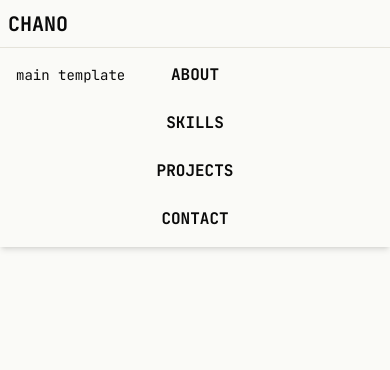
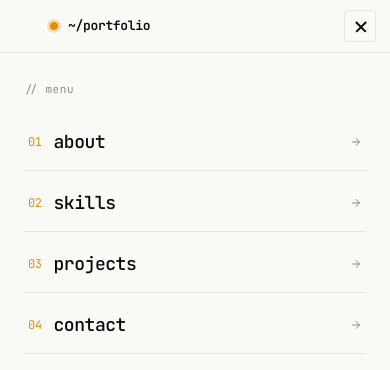
Before and after one commit to chano6/my-portfolio, a Next.js app: page / in a window 390 px wide. Both pictures are taken after a click on the button "메뉴 열기". Shown: the top 370 px of the page. Built offline with nearby package versions, Linux system fonts and the light colour scheme.

Commit message:
style: 헤더 추가

```diff
--- a/src/app/globals.css
+++ b/src/app/globals.css
@@ -56,19 +56,33 @@
   --selection: oklch(0.78 0.16 70 / 0.35);
 }
 
+.menu-bar {
+  display: block;
+  width: 14px;
+  height: 1.5px;
+  background: var(--fg);
+  position: absolute;
+  top: 50%;
+  left: 9px;
+  transition: transform var(--t-fast), opacity var(--t-fast);
+}
+
+@keyframes fadeIn { from { opacity: 0; } }
+
 @layer base {
   * {
-    box-sizing: border-box;
     @apply border-line;
   }
+  html {
+    scroll-behavior: smooth;
+  }
   body {
-    @apply bg-bg text-fg font-mono;
-    font-size: 14px;
-    line-height: 1.65;
+    @apply bg-bg text-fg font-mono text-sm leading-[1.65] antialiased;
     font-feature-settings: "calt", "liga";
-    -webkit-font-smoothing: antialiased;
     text-rendering: optimizeLegibility;
-    transition: background var(--t-med), color var(--t-med);
+    transition:
+      background var(--t-med),
+      color var(--t-med);
   }
   ::selection {
     background: var(--selection);
@@ -76,106 +90,10 @@
   }
 }
 
-.intro-title {
-  text-align: center;
-  color: transparent;
-  overflow: hidden;
-  font-family: var(--font-mono);
-  font-weight: 700;
-  font-size: clamp(2rem, 11vw, 5rem);
-  line-height: 0;
-
-  --intro-width: 4.3em;
-  --intro-shift-mid: 9em;
-  --intro-shift-end: 15em;
-  --intro-scale-mid: 3;
-  --intro-line-thickness: 0.07em;
-
-  background: linear-gradient(
-    90deg,
-    var(--color-fg) 47%,
-    var(--color-fg) 49%,
-    var(--color-fg) 50%,
-    var(--color-bg) 50%,
-    var(--color-bg) 100%
-  );
-  background-size: 300% 100%;
-  background-position: right;
-  -webkit-background-clip: text;
-  background-clip: text;
-  /* 타이머 값 변경 시 src/constants/ui.ts의 INTRO_DURATION_MS도 함께 수정 */
-  animation: into 4s forwards;
-}
-
-.intro-title::before,
-.intro-title::after {
-  content: "";
-  display: block;
-  width: 100%;
-  height: var(--intro-line-thickness);
-  background: var(--color-fg);
-  animation: into2 4s forwards;
-}
-
-@keyframes into {
-  0% {
-    width: 0;
-  }
-  7% {
-    width: var(--intro-width);
-    transform: skewY(0deg);
-  }
-  15% {
-    line-height: 0;
-    background-position: right;
-    transform: skewY(-10deg);
-  }
-  25% {
-    width: var(--intro-width);
-    line-height: 1;
-    transform: skewY(-10deg) translate(0);
-  }
-  85% {
-    width: var(--intro-width);
-    line-height: 1;
-    transform: skewY(-10deg) translate(0);
-  }
-  90% {
-    line-height: 0;
-    transform: skewY(-10deg) translate(0) scaleX(1);
-  }
-  95% {
-    transform: skewY(-10deg) translate(var(--intro-shift-mid))
-      scaleX(var(--intro-scale-mid));
-  }
-  100% {
-    background-position: left;
-    transform: skewY(-10deg) translate(var(--intro-shift-end)) scaleX(1);
+/* mobile */
+@media (max-width: 768px) {
+  :root {
+    --gutter-w: 28px;
+    --maxw: 600px;
   }
 }
-
-@keyframes into2 {
-  12% {
-    height: var(--intro-line-thickness);
-  }
-  15% {
-    height: calc(var(--intro-line-thickness) * 2);
-  }
-  85% {
-    height: calc(var(--intro-line-thickness) * 2);
-  }
-  90% {
-    height: var(--intro-line-thickness);
-  }
-}
-
-@media (max-width: 640px) {
-  .intro-title {
-    font-size: clamp(2rem, 12vw, 3.2rem);
-    --intro-width: 4.8em;
-    --intro-shift-mid: 5.5em;
-    --intro-shift-end: 8em;
-    --intro-scale-mid: 2.1;
-    --intro-line-thickness: 0.05em;
-  }
-}
--- a/src/app/layout.tsx
+++ b/src/app/layout.tsx
@@ -1,6 +1,6 @@
-import Header from "@/components/common/header";
 import type { Metadata } from "next";
 import { JetBrains_Mono } from "next/font/google";
+import Header from "@/components/common/header";
 import "./globals.css";
 
 const jetbrainsMono = JetBrains_Mono({
@@ -21,9 +21,9 @@ export default function RootLayout({
 }>) {
   return (
     <html lang="ko" className={`${jetbrainsMono.variable} h-full antialiased`}>
-      <body className="min-h-full flex flex-col">
+      <body>
         <Header />
-        <main className="relative w-full h-full p-4 md:px-5">{children}</main>
+        <main className="relative h-full w-full p-4 md:px-5">{children}</main>
       </body>
     </html>
   );
--- a/src/components/common/header.tsx
+++ b/src/components/common/header.tsx
@@ -1,73 +1,87 @@
 "use client";
 
-import { NavItem } from "@/types";
+import { ArrowRight } from "lucide-react";
 import Link from "next/link";
-import { useState } from "react";
+import { useEffect, useState } from "react";
 import MenuButton from "./menu-button";
 
-const navItems: NavItem[] = [
-  { label: "ABOUT", href: "#about", sectionId: "about" },
-  { label: "SKILLS", href: "#skills", sectionId: "skills" },
-  { label: "PROJECTS", href: "#projects", sectionId: "projects" },
-  { label: "CONTACT", href: "#contact", sectionId: "contact" },
+const links = [
+  { id: "about", n: "01", label: "about" },
+  { id: "skills", n: "02", label: "skills" },
+  { id: "projects", n: "03", label: "projects" },
+  { id: "contact", n: "04", label: "contact" },
 ];
 
 function Header() {
   const [isMenuOpen, setIsMenuOpen] = useState(false);
 
+  useEffect(() => {
+    document.body.style.overflow = isMenuOpen ? "hidden" : "";
+    return () => {
+      document.body.style.overflow = "";
+    };
+  }, [isMenuOpen]);
+
   return (
-    <header className="relative w-full h-12 flex items-center bg-background border-b border-foreground justify-between px-2 md:px-4">
-      <Link href="/" className="text-xl text-foreground font-bold">
-        CHAN<span className="text-primary">O</span>
-      </Link>
+    <>
+      <header className="sticky top-0 z-50 flex items-center justify-between border-line border-b bg-[color-mix(in_oklab,var(--bg)_88%,transparent)] backdrop-blur-[10px]">
+        <div className="mx-auto flex w-full max-w-[calc(var(--maxw)+var(--gutter-w)+22px)] items-center justify-between gap-4 py-2.5 pr-3.5 pl-[calc(var(--gutter-w)+22px)] md:max-w-[calc(var(--maxw)+var(--gutter-w)+32px)] md:py-3 md:pr-4 md:pl-[calc(var(--gutter-w)+32px)]">
+          <Link
+            href="#top"
+            className="inline-flex items-center gap-2.5 font-semibold text-[13px] tracking-tight"
+          >
+            <span className="h-2 w-2 rounded-full bg-accent shadow-[0_0_0_3px_color-mix(in_oklab,var(--accent)_25%,transparent)]" />
+            <span>~/portfolio</span>
+          </Link>
 
-      <MenuButton
-        isOpen={isMenuOpen}
-        onClick={() => setIsMenuOpen(!isMenuOpen)}
-      />
-
-      {/* --- PC용 내비게이션 --- */}
-      <nav className="hidden md:block">
-        <ul className="flex gap-6 text-base">
-          {navItems.map((link) => (
-            <li key={link.sectionId}>
+          <nav className="hidden items-center gap-5.5 md:flex">
+            {links.map((link) => (
               <Link
-                href={link.href}
-                className="text-muted-foreground hover:text-foreground hover:font-bold transition-colors duration-200"
+                key={link.id}
+                href={`#${link.id}`}
+                className="text-fg-dim text-xs tracking-wide transition-colors duration-(--t-fast) hover:text-fg"
               >
+                <span className="mr-1 text-fg-muted opacity-50">{link.n}.</span>
                 {link.label}
               </Link>
-            </li>
-          ))}
-        </ul>
-      </nav>
+            ))}
+          </nav>
 
-      {/* --- 모바일용 네비게이션 --- */}
-      <nav
-        id="mobile-nav"
-        aria-hidden={!isMenuOpen}
-        className={`absolute top-full left-0 w-full bg-background shadow-md transition-all duration-300 ease-in-out md:hidden overflow-hidden ${
-          isMenuOpen
-            ? "max-h-100 py-4 opacity-100"
-            : "max-h-0 py-0 opacity-0 pointer-events-none"
-        }`}
-      >
-        <ul className="flex flex-col items-center gap-6 px-6">
-          {navItems.map((link) => (
-            <li key={link.sectionId}>
+          <MenuButton
+            isOpen={isMenuOpen}
+            onClick={() => setIsMenuOpen(!isMenuOpen)}
+          />
+        </div>
+      </header>
+
+      {isMenuOpen && (
+        <div className="fixed inset-x-0 top-14 bottom-0 z-49 animate-[fadeIn_160ms_ease-out] overflow-y-auto bg-bg md:hidden">
+          <div className="mx-auto flex max-w-150 flex-col gap-1 px-6 pt-6 pb-8">
+            <span className="mb-3 text-[11px] text-fg-muted tracking-wider">
+              {"// menu"}
+            </span>
+            {links.map((link) => (
               <Link
-                href={link.href}
-                className="font-bold text-foreground text-base"
+                key={link.id}
+                href={`#${link.id}`}
+                className="flex items-center gap-3 border-line border-b px-1 py-3.5 font-medium text-fg text-lg tracking-tight"
                 onClick={() => setIsMenuOpen(false)}
                 tabIndex={isMenuOpen ? 0 : -1}
               >
-                {link.label}
+                <span className="font-normal text-[12px] text-accent">
+                  {link.n}
+                </span>
+                <span>{link.label}</span>
+                <ArrowRight
+                  className="ml-auto h-3 w-3 text-fg-muted transition-transform duration-(--t-fast)"
+                  strokeWidth={2}
+                />
               </Link>
-            </li>
-          ))}
-        </ul>
-      </nav>
-    </header>
+            ))}
+          </div>
+        </div>
+      )}
+    </>
   );
 }
 
--- a/src/components/common/menu-button.tsx
+++ b/src/components/common/menu-button.tsx
@@ -4,37 +4,22 @@ interface MenuButtonProps {
 }
 
 function MenuButton({ isOpen, onClick }: MenuButtonProps) {
-  const spanBaseClass =
-    "block absolute h-0.5 bg-foreground rounded-full transition-all duration-250 ease-in-out";
-
   return (
     <button
-      className="relative block md:hidden h-3 w-5 rotate-0 transition-all duration-500 ease-in-out"
+      type="button"
+      className="relative flex h-8 w-8 items-center justify-center rounded-(--radius) border border-line md:hidden"
       onClick={onClick}
       aria-label={isOpen ? "메뉴 닫기" : "메뉴 열기"}
       aria-expanded={isOpen ?? false}
       aria-controls="mobile-nav"
     >
       <span
-        className={`${spanBaseClass} ${
-          isOpen ? "left-1/2 top-1.5 w-0" : "top-0 w-full left-0 rotate-0"
-        }`}
-      ></span>
+        className={`menu-bar ${isOpen ? "transform-[translateY(0)_rotate(45deg)]" : "transform-[translateY(-4px)]"}`}
+      />
+      <span className={`menu-bar ${isOpen ? "opacity-0" : ""}`} />
       <span
-        className={`${spanBaseClass} ${
-          isOpen ? "rotate-45 w-full" : "top-1.5 w-full left-0 rotate-0"
-        }`}
-      ></span>
-      <span
-        className={`${spanBaseClass} ${
-          isOpen ? "-rotate-45 w-full" : "top-1.5 w-full left-0 rotate-0"
-        }`}
-      ></span>
-      <span
-        className={`${spanBaseClass} ${
-          isOpen ? "left-1/2 top-3 w-0" : "top-3 w-full left-0 rotate-0"
-        }`}
-      ></span>
+        className={`menu-bar ${isOpen ? "transform-[translateY(0)_rotate(-45deg)]" : "transform-[translateY(4px)]"}`}
+      />
     </button>
   );
 }
--- a/src/types/index.ts
+++ b/src/types/index.ts
@@ -1,9 +1,9 @@
-export type SectionId = "about" | "projects" | "skills" | "contact";
+export type Section = "about" | "projects" | "skills" | "contact";
 
 export interface NavItem {
-  label: string;
-  href: `#${SectionId}`;
-  sectionId: SectionId;
+  id: string;
+  n: string;
+  label: Section;
 }
 
 export interface PortfolioContent {
```
